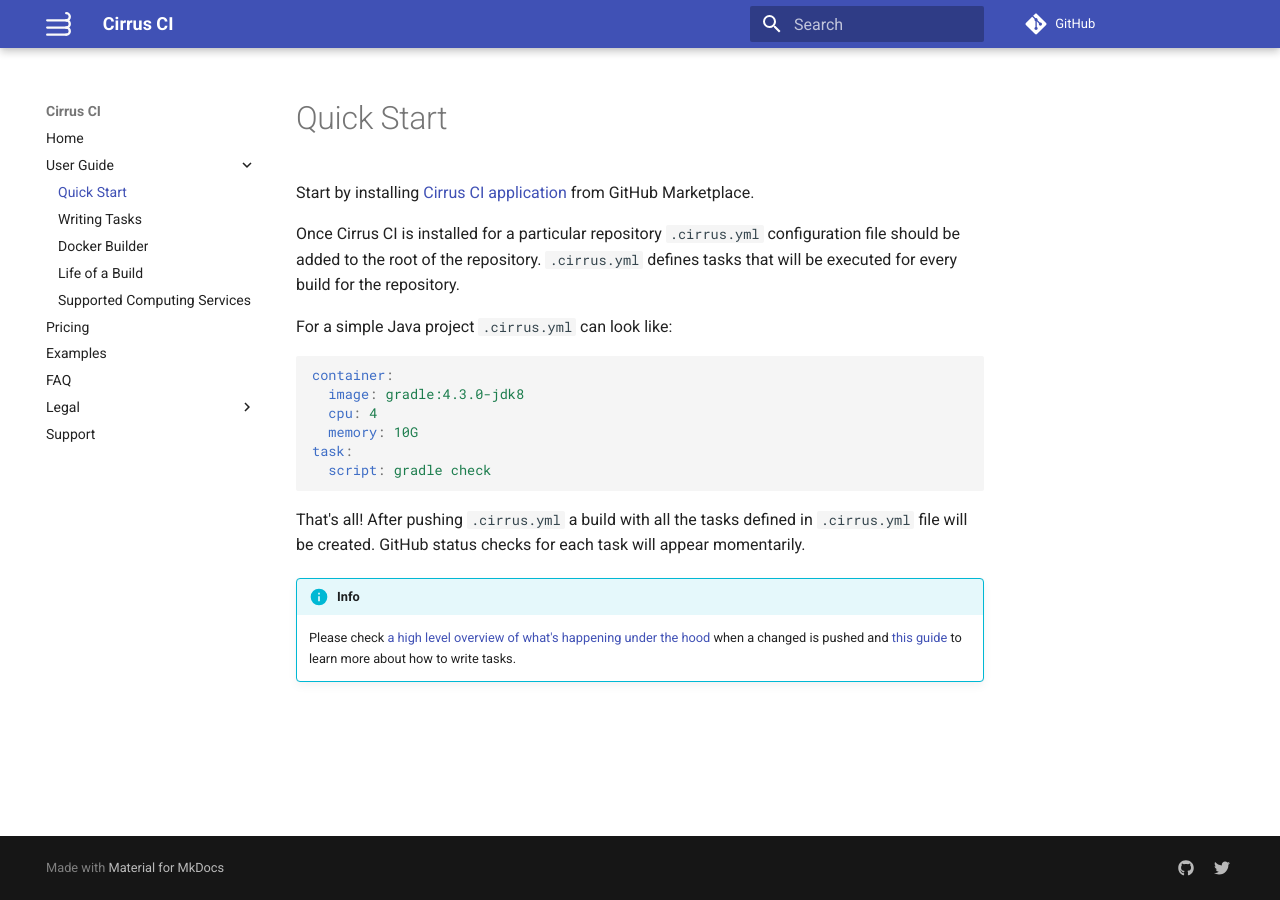
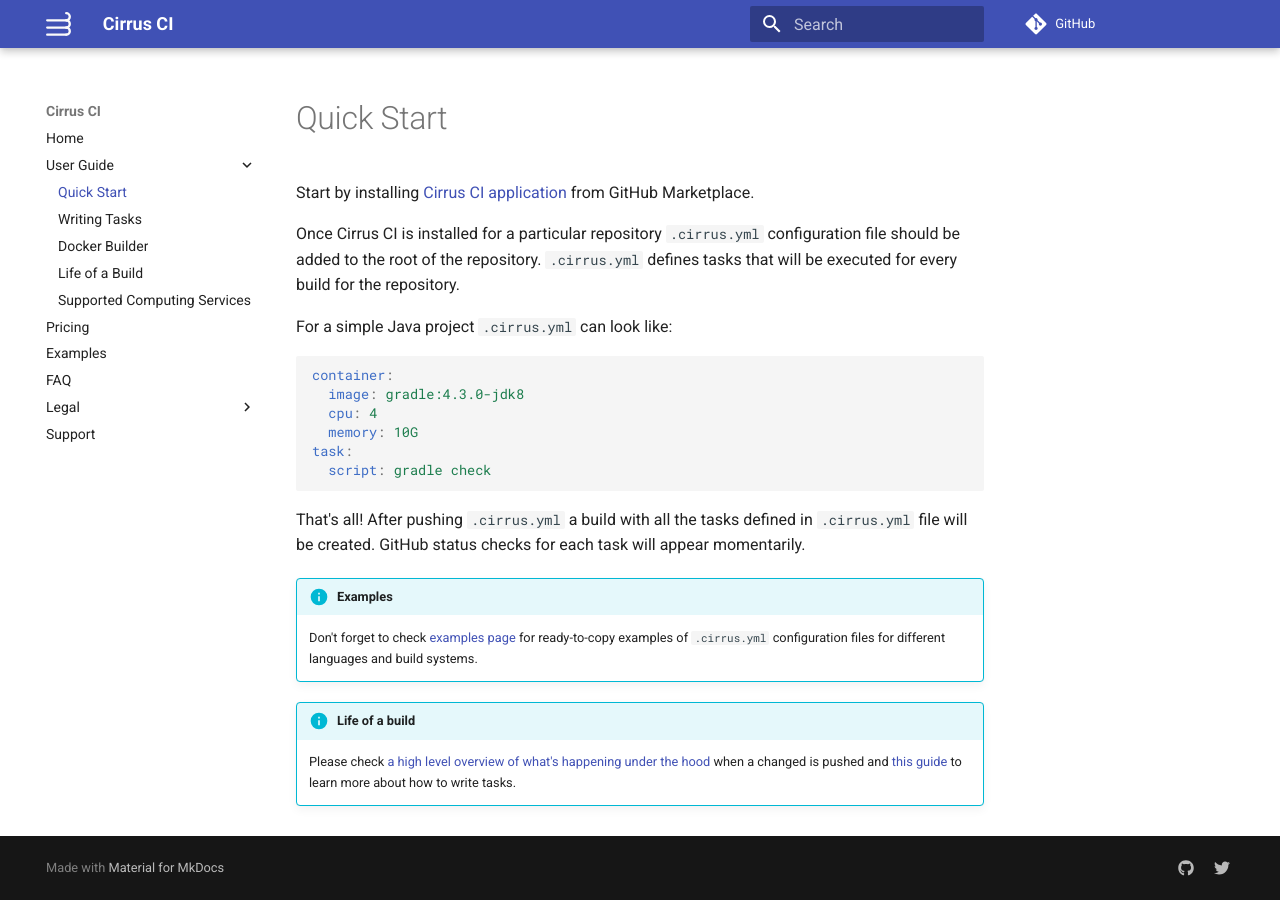
Before and after one commit to cirruslabs/cirrus-ci-docs, an MkDocs documentation site: the page built from docs/guide/quick-start.md, in a window 1280 px wide. Built offline with MkDocs 1.6.1 and Material for MkDocs 9.7.7, drawn with Linux system fonts in a browser that asks for light colours; comment, search, counter and statistics services are not loaded; old or Windows-style settings are respelled for this version of MkDocs.

Commit message:
Link to examples

```diff
--- a/docs/guide/quick-start.md
+++ b/docs/guide/quick-start.md
@@ -19,6 +19,10 @@ task:
 That's all! After pushing `.cirrus.yml` a build with all the tasks defined in `.cirrus.yml` file will be created.
 GitHub status checks for each task will appear momentarily.
 
-!!! info
+!!! info "Examples"
+    Don't forget to check [examples page](/examples.md) for ready-to-copy examples of `.cirrus.yml` configuration files
+    for different languages and build systems.
+
+!!! info "Life of a build"
     Please check [a high level overview of what's happening under the hood](build-life.md) when a changed is pushed
     and [this guide](writing-tasks.md) to learn more about how to write tasks.
```
